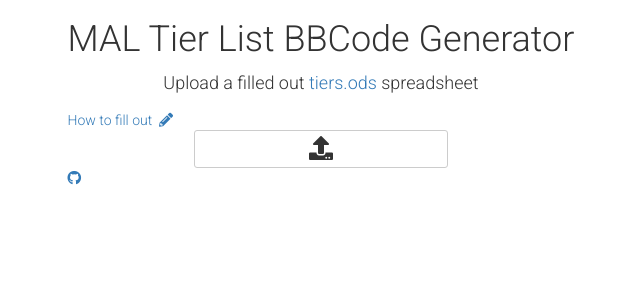
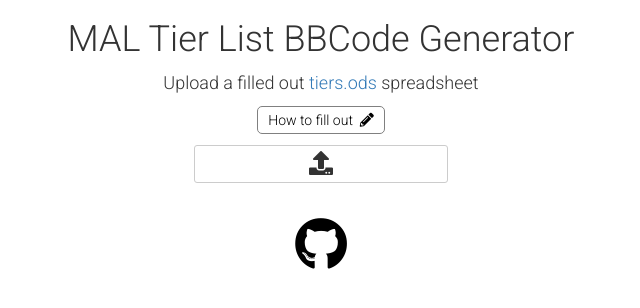
Before and after one commit to juliamarc/mal-tier-list-app, a Flask app: page / in a window 1280 px wide. Shown: the top 308 px of the page, without its empty margins (319-959 px from the left). Run offline with Flask 2, Linux system fonts and the light colour scheme; parts of the project's set-up code (start-up, migrations or seed data) failed here and were passed over; some libraries are stand-ins or nearby versions.

Commit message:
update css

```diff
--- a/static/css/style.css
+++ b/static/css/style.css
@@ -9,7 +9,8 @@ body {
     vertical-align: middle;
 }
 
-h1, h2, #form-holder, #back-btn, #bbocde-textarea, #error-box, #instructions {
+h1, h2, #form-holder, #back-btn, #bbocde-textarea, #error-box, #instructions,
+#gh-container, #btn-container{
     text-align: center;
 }
 
@@ -19,9 +20,9 @@ h1, h2, #form-holder, #back-btn, #bbocde-textarea, #error-box, #instructions {
     margin-bottom: 15px;
 }
 
-input[type=submit] {
+#tlg-btn {
     font-family: 'Roboto', sans-serif;
-    padding:5px 15px;
+    padding:5px 10px;
     background: #ffff;
     border-style: solid;
     border-width: 1px;
@@ -29,6 +30,14 @@ input[type=submit] {
     cursor:pointer;
     -webkit-border-radius: 5px;
     border-radius: 5px;
+    color: black;
+    transition:color 150ms;
+    text-decoration: none;
+    content: "\f105";
+}
+
+#tlg-btn:hover {
+	background: #eee;
 }
 
 label {
@@ -60,12 +69,32 @@ label {
     margin-top: 10px;
     margin-bottom: 5px;
     border-radius: 5px;
-    max-width: 500px;
+    max-width: 600px;
     width: 75%;
     margin: 15px auto;
 }
 
 #warn {
     font-size: large;
-    color: black;
+    color: #ffcc00;
 }
+
+#gh-icon {
+	color: #000;
+	font-size:40pt;
+	padding: 5px;
+    transition:color 150ms;
+}
+
+#gh-icon:hover {
+	color: #444;
+}
+
+#gh-container {
+    margin-top: 30px;
+}
+
+#btn-container{
+    margin-top: 15px;
+    margin-bottom: 15px;
+}
```
